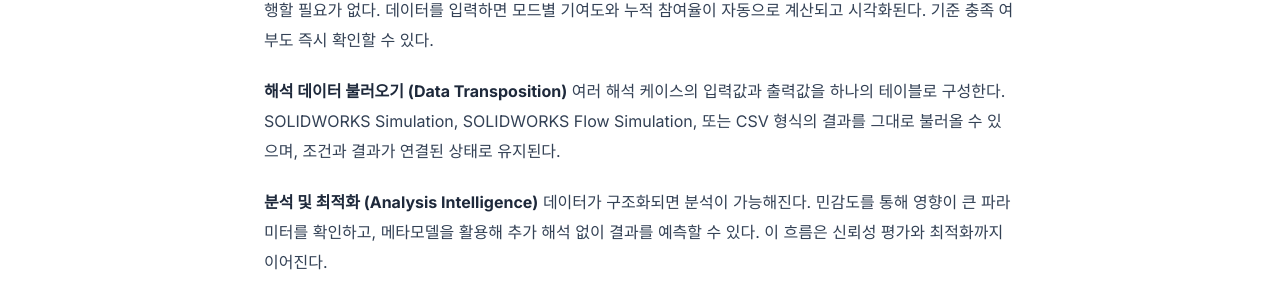
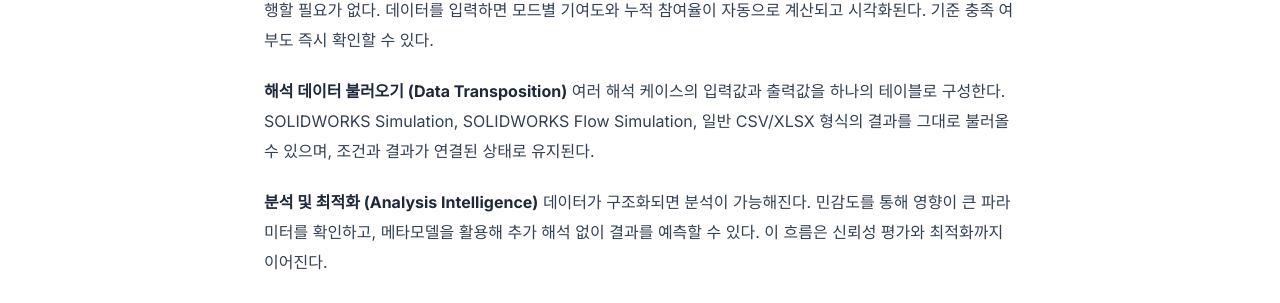
Before and after one commit to VerusLab-KR/Homepage, a Jekyll site: the page built from _posts/2026-04-12-excel-result-management.md, in a window 1280 px wide and 900 px high, scrolled down 1656 px. Shown: the part 179-482 px from the top of the window. Built offline with Jekyll 4.4.1, drawn with Linux system fonts in a browser that asks for light colours.

Commit message:
Update Data Transposition description: CSV → CSV/XLSX
Co-Authored-By: Claude Sonnet 4.6 <noreply@anthropic.com>

```diff
--- a/_posts/2026-04-12-excel-result-management.md
+++ b/_posts/2026-04-12-excel-result-management.md
@@ -74,7 +74,7 @@ Valentis는 해석 결과 정리를 단순한 "정리"가 아니라,
 
 **해석 데이터 불러오기 (Data Transposition)**
 여러 해석 케이스의 입력값과 출력값을 하나의 테이블로 구성한다.
-SOLIDWORKS Simulation, SOLIDWORKS Flow Simulation, 또는 CSV 형식의 결과를 그대로 불러올 수 있으며,
+SOLIDWORKS Simulation, SOLIDWORKS Flow Simulation, 일반 CSV/XLSX 형식의 결과를 그대로 불러올 수 있으며,
 조건과 결과가 연결된 상태로 유지된다.
 
 **분석 및 최적화 (Analysis Intelligence)**
```
